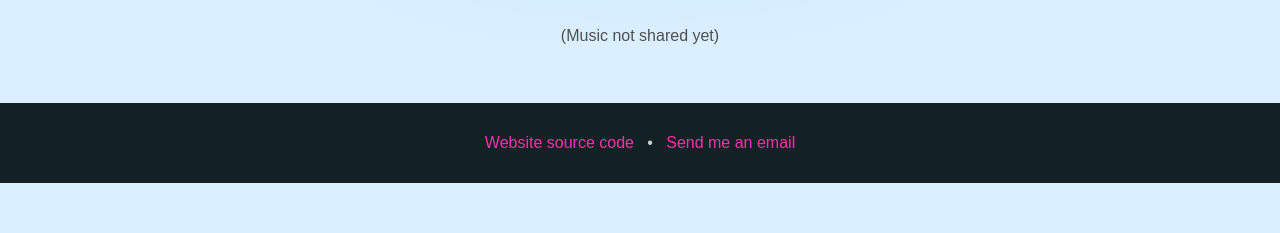
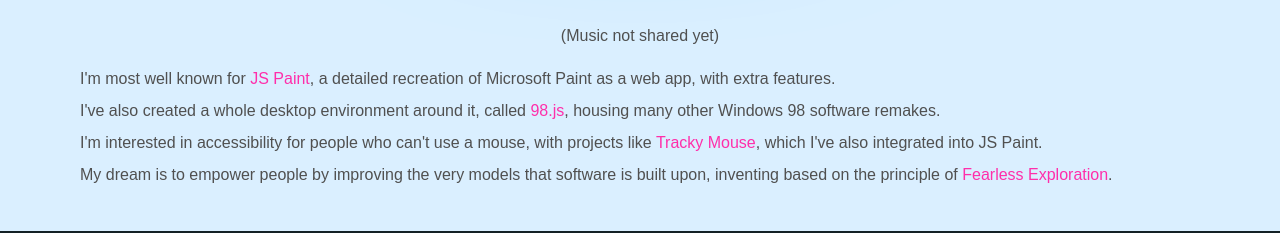
Before and after one commit to 1j01/isaiahodhner.io, a Next.js app: page / in a window 1280 px wide. Shown: the part 672-905 px from the top of the page. Before the commit the page ends 855 px from the top, so only its background shows below. Built offline with nearby package versions, Linux system fonts and the light colour scheme.

Commit message:
Add some content to the homepage

```diff
--- a/pages/index.js
+++ b/pages/index.js
@@ -43,6 +43,30 @@
 			that <a href="https://en.wikipedia.org/wiki/Exception_that_proves_the_rule">proves the rule</a>...
 		</p>
 		*/}
+		<p>
+			I'm most well known for <a href="https://jspaint.app/about">JS Paint</a>, a detailed recreation of Microsoft Paint as a web app, with extra features.
+		</p>
+		<p>
+			I've also created a whole desktop environment around it, called <a href="https://98.js.org">98.js</a>, housing many other Windows 98 software remakes.
+		</p>
+		<p>
+			I'm interested in accessibility for people who can't use a mouse, with projects like <a href="https://trackymouse.js.org/">Tracky Mouse</a>,
+			which I've also integrated into JS Paint.
+		</p>
+		<p>
+			{/* My dream is to empower artists by improving the backbone that software is built on */}
+			My dream is to empower people by improving the very models that software is built upon, inventing based on the principle of
+			{" "}<Link href="/fearless-exploration">Fearless Exploration</Link>.
+		</p>
+		{/* <p>
+			For instance, people shouldn't have to lose their work if they accidentally close a tab, or if they undo and do anything other than redo.
+			This implies auto-save and non-linear history, respectively, but we can go much further.
+		</p>
+		<p>
+			<a href="https://mopaint.app">Mopaint</a> is a proof of concept of a program you can close and reopen, preserving not just the current state, but the history,
+			and you can get back to any state even if you undo and do something else, because the history is non-linear.
+			(JS Paint currently has non-linear history but doesn't auto-save the history.)
+		</p> */}
 	</div>;
 }
 
```
